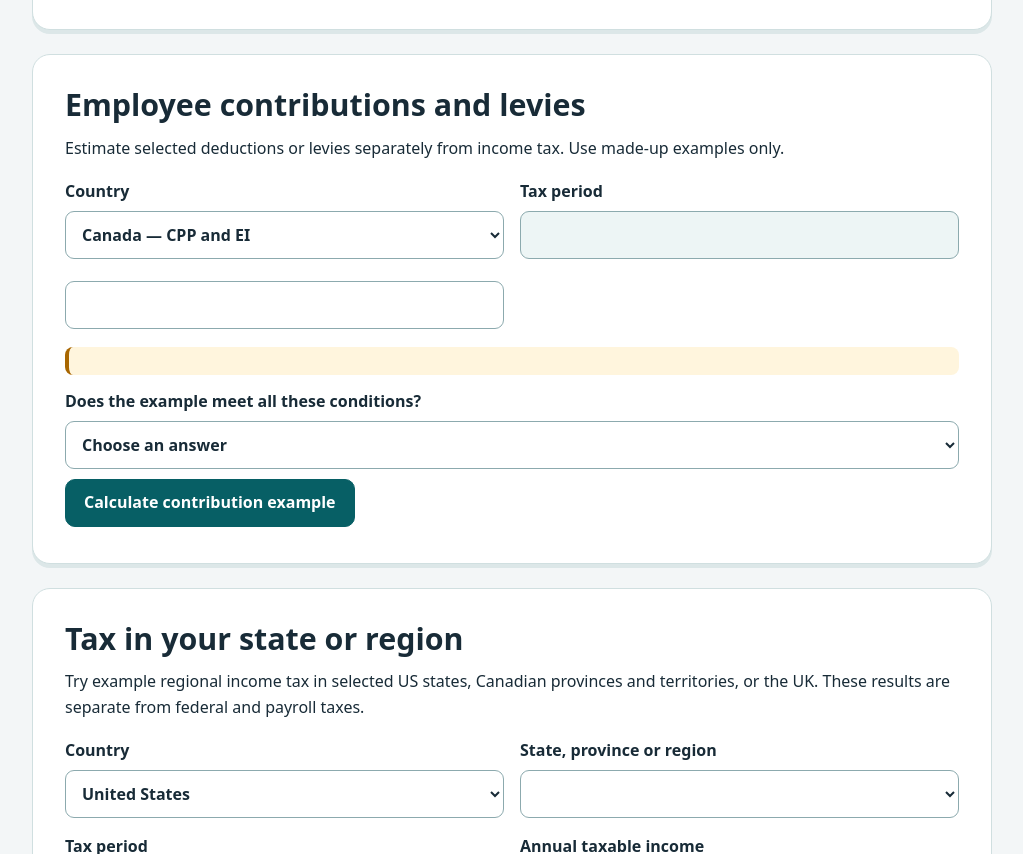
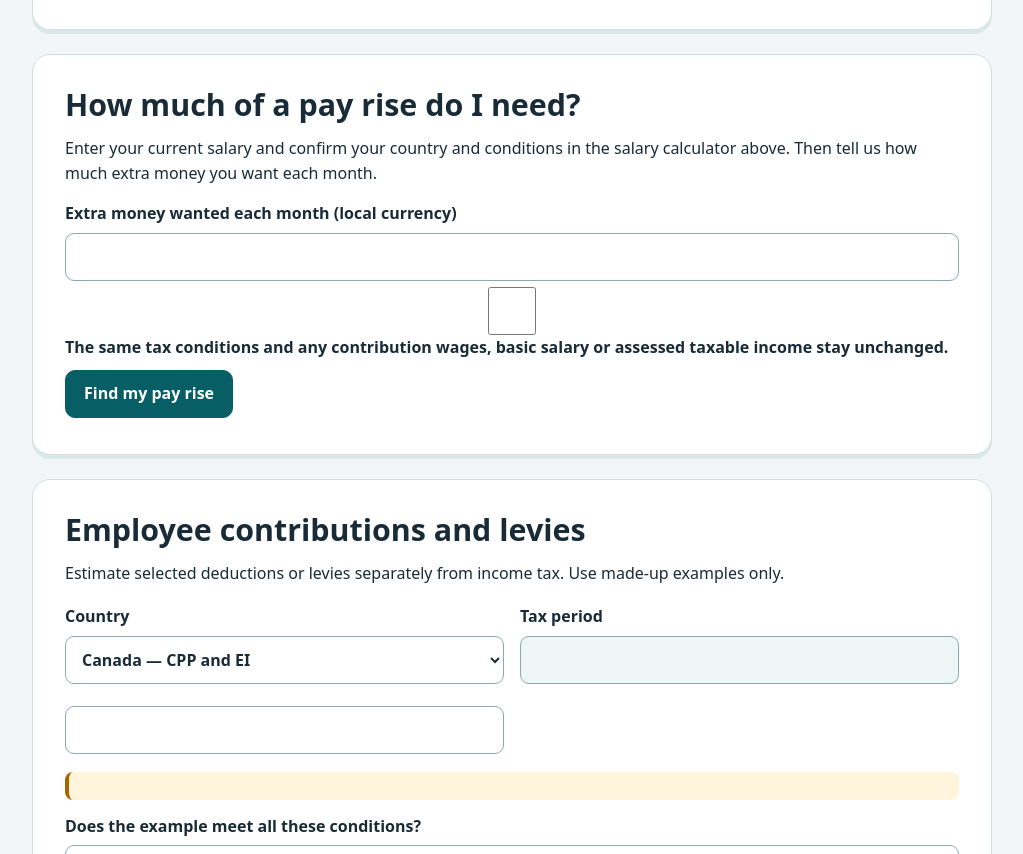
Before and after one commit to solopreneursid/Taxpulse-Global, a plain HTML site: page staging/simple/index.html in a window 1280 px wide. Shown: the part 4451-5305 px from the top of the page, without its empty margins (128-1151 px from the left). Drawn offline with Linux system fonts and the light colour scheme; files that its build step writes are made by us from their sources; a script that the page names is missing; files whose address does not match are found by name.

Commit message:
feat(taxpulse): integrate salary negotiation workspace and receipts

```diff
--- a/staging/simple/index.html
+++ b/staging/simple/index.html
@@ -127,6 +127,14 @@
 <button class="primary" type="submit">Compare job offers</button></form>
 <p id="offers-error" class="error" role="alert"></p>
 <div id="offers-result" hidden tabindex="-1" aria-live="polite"><h3 id="offers-winner"></h3><div class="results"><div><span>Offer 1: monthly money left</span><strong id="offers-first"></strong></div><div><span>Offer 2: monthly money left</span><strong id="offers-second"></strong></div><div><span>Annual difference</span><strong id="offers-diff"></strong></div></div><dl id="offers-breakdown" class="breakdown"></dl><p id="offers-warning" class="notice"></p><button id="offers-download" type="button" class="secondary">Download comparison report</button></div></section>
+<section id="salary-negotiation" class="card" aria-labelledby="negotiation-title">
+<h2 id="negotiation-title">How much of a pay rise do I need?</h2>
+<p>Enter your current salary and confirm your country and conditions in the salary calculator above. Then tell us how much extra money you want each month.</p>
+<form id="negotiation-form"><label for="negotiation-increase">Extra money wanted each month (local currency)<input id="negotiation-increase" type="number" min="0.01" max="1000000000" step="0.01" inputmode="decimal" required></label>
+<label for="negotiation-confirm"><input id="negotiation-confirm" type="checkbox" required> The same tax conditions and any contribution wages, basic salary or assessed taxable income stay unchanged.</label>
+<button type="submit" class="primary">Find my pay rise</button></form>
+<p id="negotiation-error" role="alert" class="error"></p>
+<div id="negotiation-result" hidden tabindex="-1" aria-live="polite"><h3>Estimated salary to ask for</h3><div class="results"><div><span>New yearly salary before deductions</span><strong id="negotiation-gross"></strong></div><div><span>Extra money each month</span><strong id="negotiation-net"></strong></div><div><span>Yearly gross pay increase</span><strong id="negotiation-raise"></strong></div></div><p id="negotiation-warning" class="notice"></p><button type="button" class="secondary" id="negotiation-download">Download pay rise report</button></div></section>
 <section id="employee-contributions" class="card" aria-labelledby="contrib-title">
 <h2 id="contrib-title">Employee contributions and levies</h2><p>Estimate selected deductions or levies separately from income tax. Use made-up examples only.</p>
 <form id="contrib-form"><div class="fields">
```
